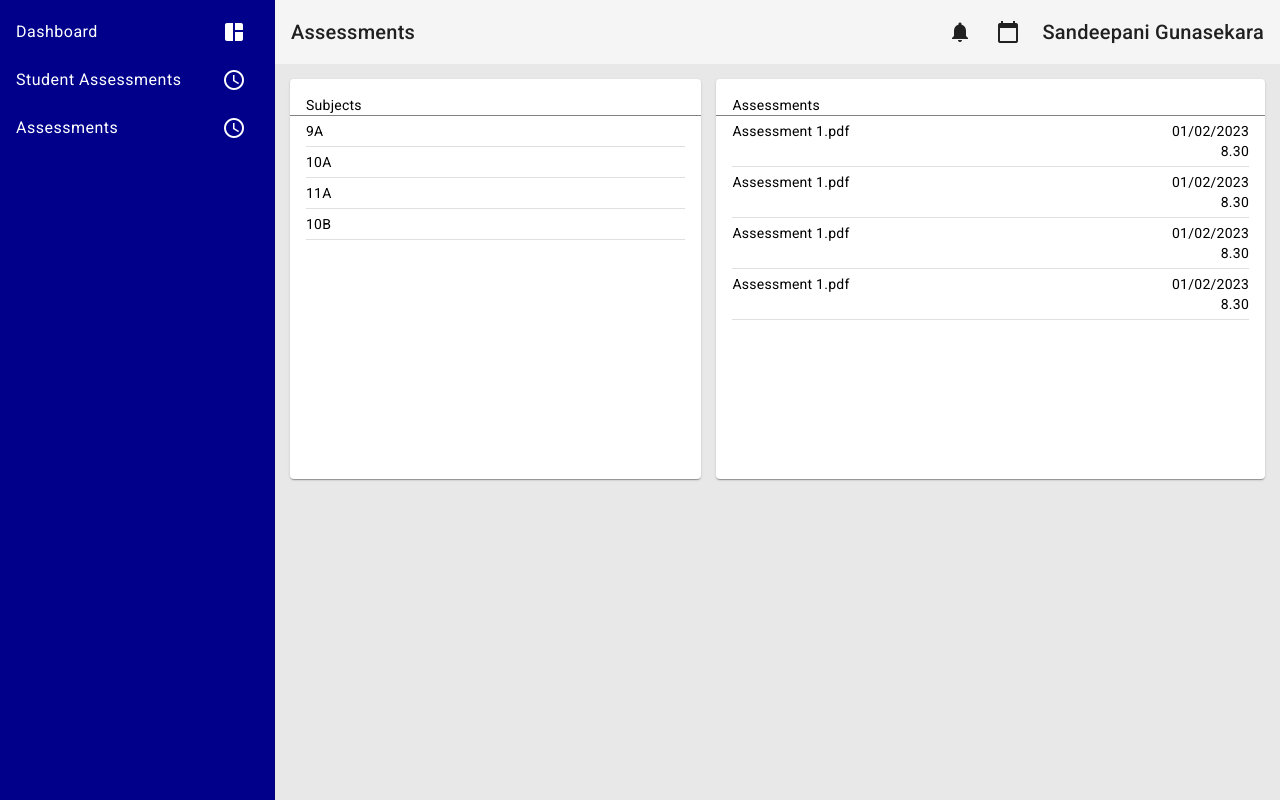
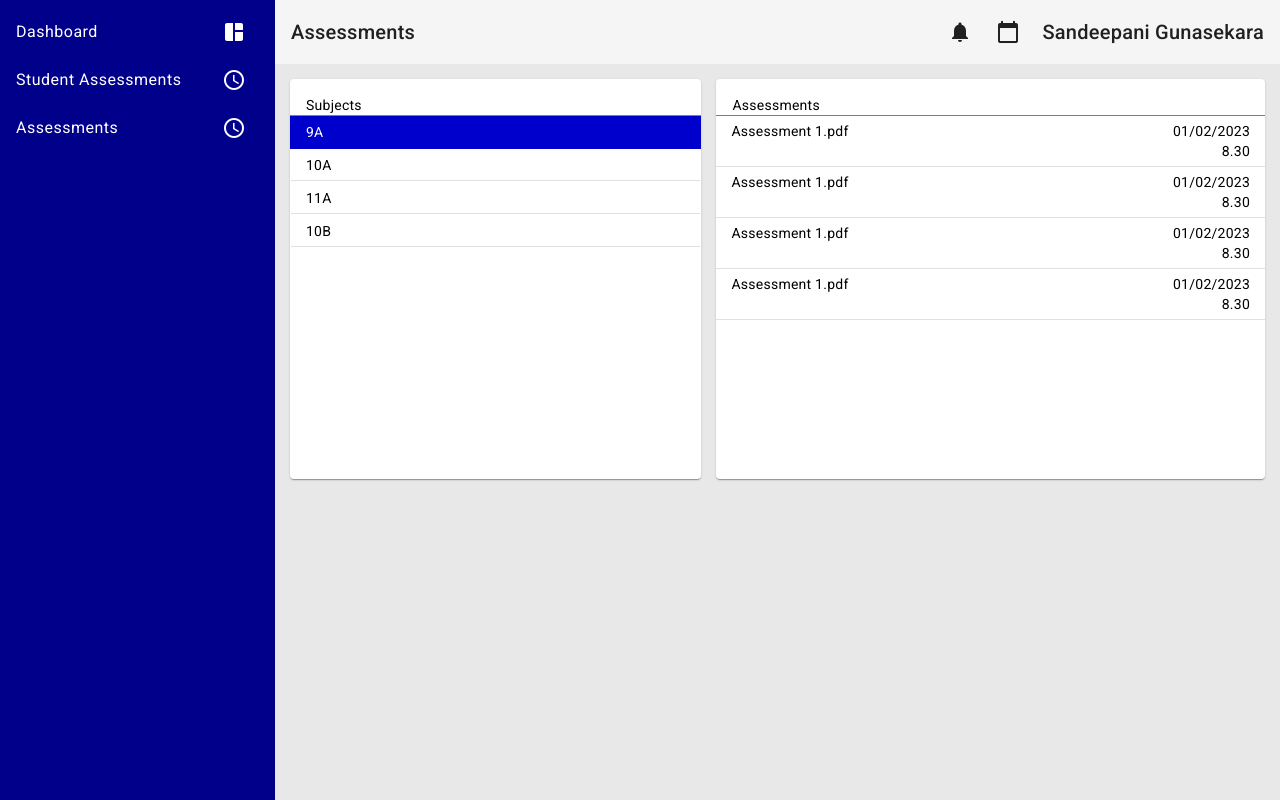
Before and after one commit to codingPentagon/ZoneEd, an Angular app in the folder frontend/: page /assessmentstu in a window 1280 px wide. Built offline with nearby package versions, Linux system fonts and the light colour scheme.

Commit message:
implemented selection behaviour inside cards

```diff
--- a/frontend/src/app/assessment-stu/assessment-stu.component.css
+++ b/frontend/src/app/assessment-stu/assessment-stu.component.css
@@ -21,12 +21,12 @@ mat-card-header{
 }
 
 .entry{
-  margin: 5px 0 5px 0;
-  cursor: pointer;
+  margin: 5px 15px;
 }
 
 mat-card-content{
   overflow: auto;
+  padding: 0;
 }
 
 mat-card{
@@ -40,3 +40,13 @@ mat-card{
 .spacer{
   flex: 1 1 auto;
 }
+
+.selected{
+  background-color: mediumblue;
+  color: white;
+}
+
+.entry-wrap{
+  padding: 1px;
+  cursor: pointer;
+}
--- a/frontend/src/app/assessment-stu/assessment-stu.component.html
+++ b/frontend/src/app/assessment-stu/assessment-stu.component.html
@@ -7,8 +7,8 @@
         Subjects
       </mat-card-header>
       <mat-card-content>
-        <div *ngFor="let subject of subjectAssessments; let i=index">
-          <div class="entry" (click)="selectedSubject=i">
+        <div *ngFor="let subject of subjectAssessments; let i=index" [ngClass]="{selected:selectedSubject==i}" class="entry-wrap" (click)="selectedSubject=i">
+          <div class="entry" >
             {{subject.subject}}
             <span class="spacer"></span>
           </div>
```
